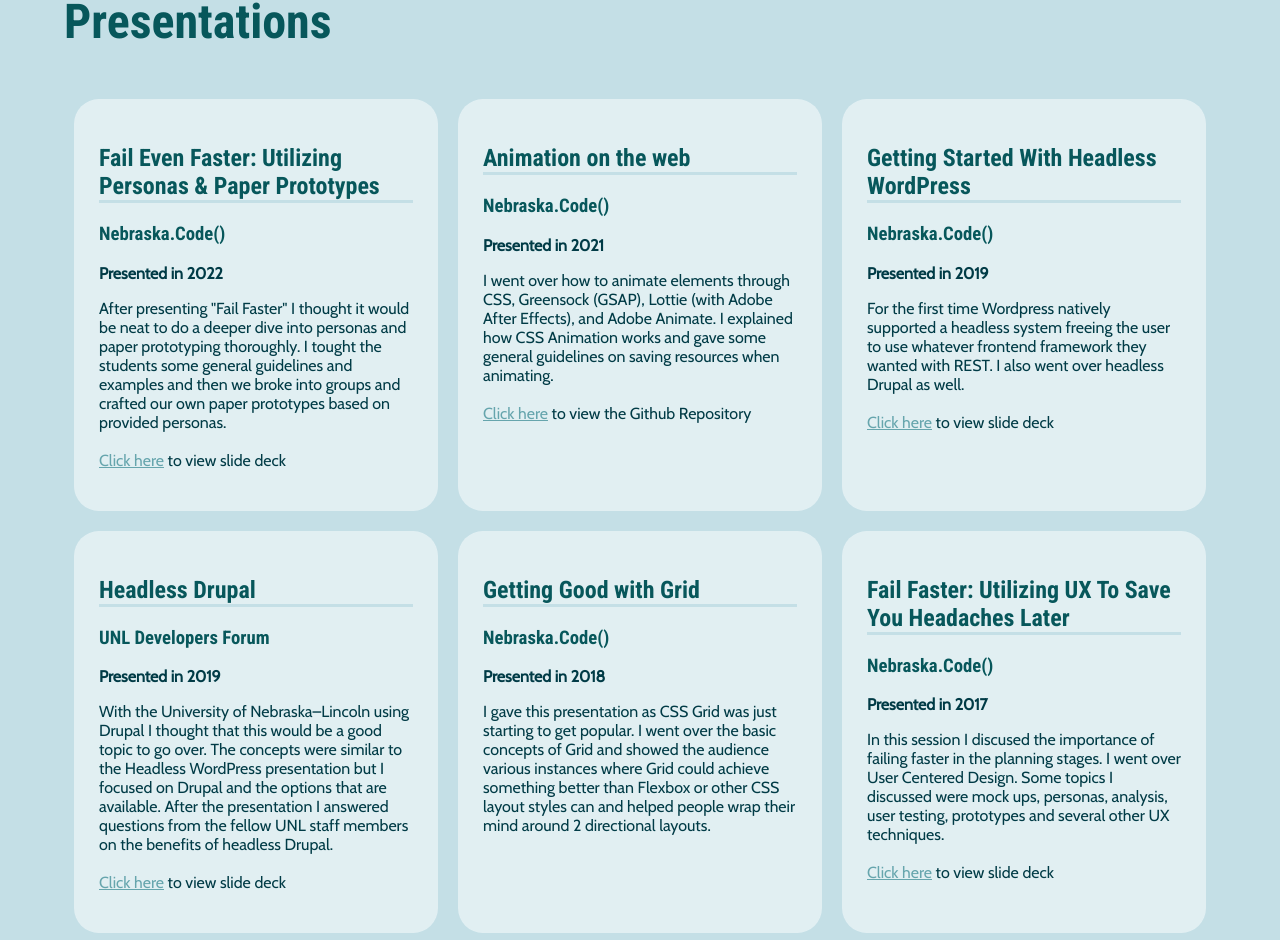
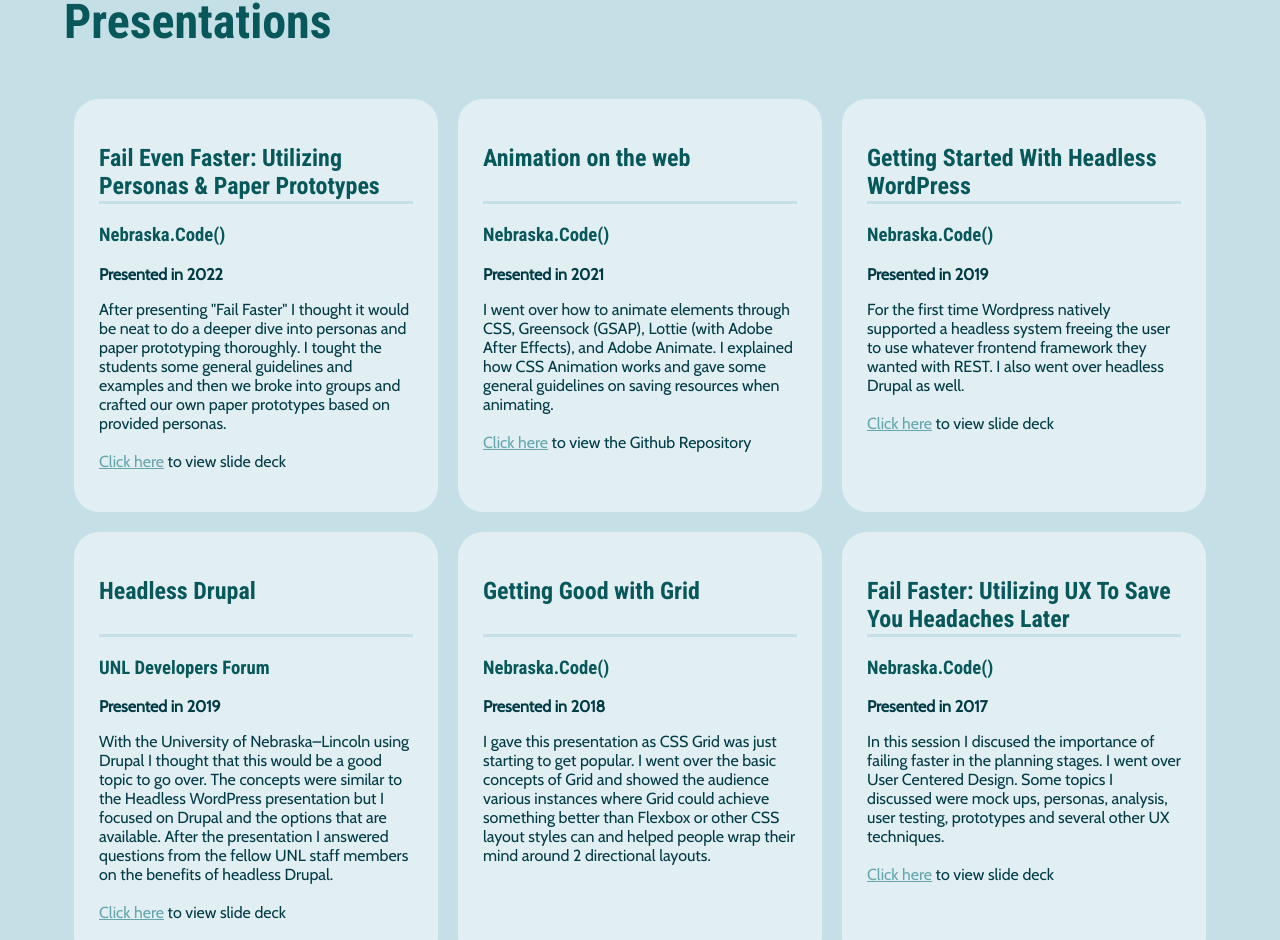
Before and after one commit to shellwe/shellwe.github.io, a React (Create React App) app: page / in a window 1280 px wide. Shown: the part 3574-4514 px from the top of the page. Built offline with nearby package versions, Linux system fonts and the light colour scheme.

Commit message:
added px

```diff
--- a/src/scss/_section-presentations.scss
+++ b/src/scss/_section-presentations.scss
@@ -12,7 +12,7 @@
                 flex: 1 0 300px;
                 gap: 100px;
                 h2{
-                    min-height: 60;
+                    min-height: 60px;
                     border-bottom: medium inset var(--bg-color);;
                 }
             }
```
